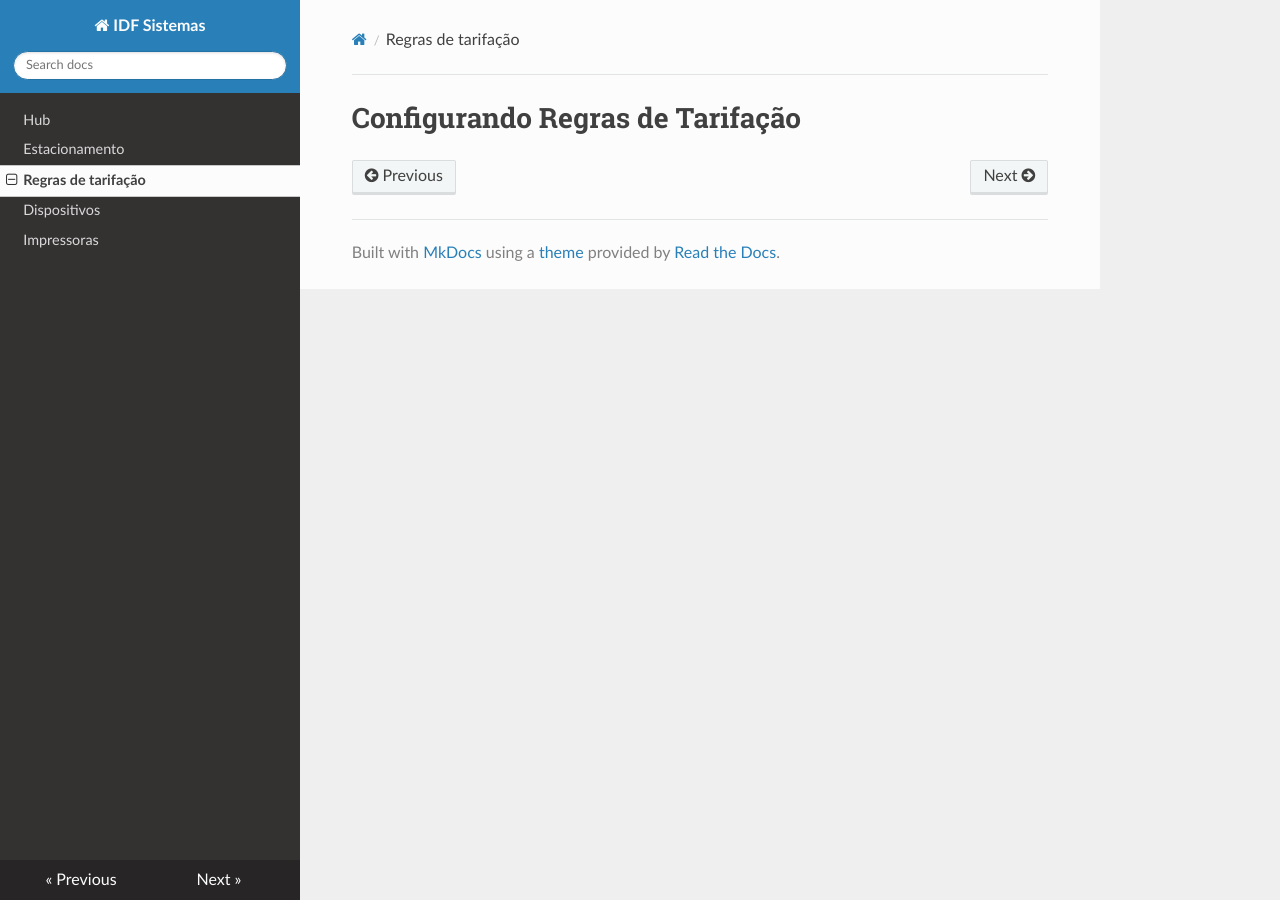
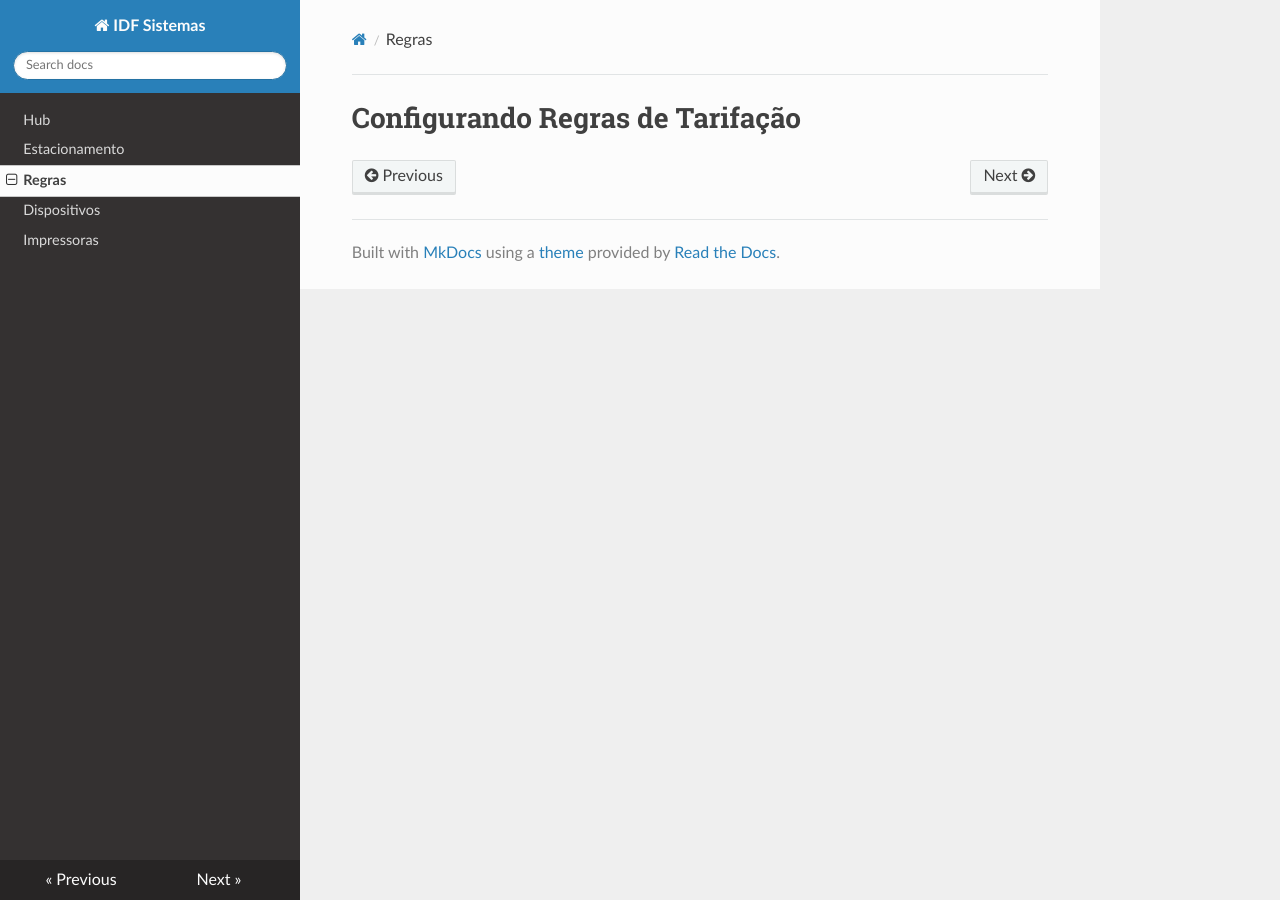
Before and after one commit to sjamartucheli/doc-test, an MkDocs documentation site: the page built from docs/regras-tarifacao.md, in a window 1280 px wide. Built offline with MkDocs 1.6.1, drawn with Linux system fonts in a browser that asks for light colours; nearby versions of some CDN libraries; old or Windows-style settings are respelled for this version of MkDocs.

```diff
--- a/mkdocs.yml
+++ b/mkdocs.yml
@@ -3,6 +3,6 @@ theme: readthedocs
 pages:
 - Hub: hub.md
 - Estacionamento: cadastro-estacionamento.md
-- Regras de tarifação: regras-tarifacao.md
+- Regras: regras-tarifacao.md
 - Dispositivos: configuracao-dispositivos.md
 - Impressoras: configuracao-impressoras.md
```
